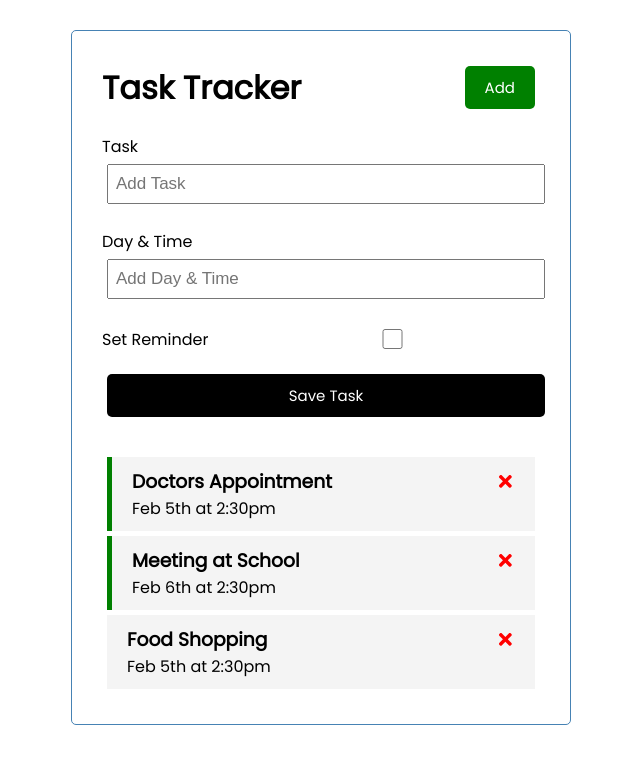
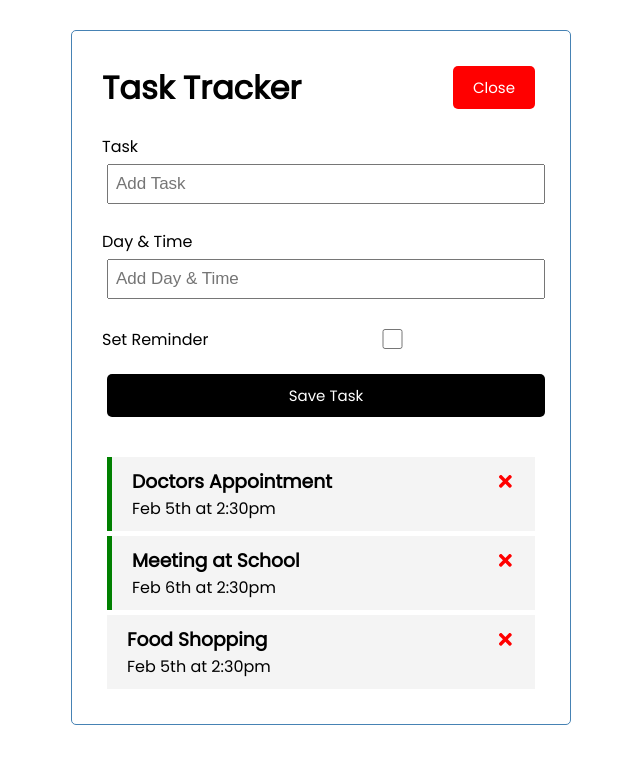
Before and after one commit to mikebrsv/tasktracker, a React (Create React App) app: page / in a window 1280 px wide. Both pictures are taken after a click on the button "Add". Shown: the top 764 px of the page, without its empty margins (319-959 px from the left). Built offline with nearby package versions, Linux system fonts and the light colour scheme.

Commit message:
Toggle Add Form

```diff
--- a/src/App.js
+++ b/src/App.js
@@ -4,6 +4,7 @@
 import AddTask from './components/AddTask';
 
 function App() {
+  const [showAddTask, setShowAddTask] = useState(false)
   const [tasks, setTasks] = useState([
     {
       id: 1,
@@ -25,6 +26,14 @@
     },
   ]);
 
+  // Add Task
+  const addTask = (task) => {
+    const id = Math.floor(Math.random() * 1000) + 1
+
+    const newTask = { id, ...task }
+    setTasks([...tasks, newTask])
+  }
+
   // Delete Task
   const deleteTask = (id) => {
     setTasks(tasks.filter((task) => task.id !== id))
@@ -40,8 +49,11 @@
 
   return (
     <div className='container'>
-      <Header />
-      <AddTask />
+      <Header
+        onAdd={() => setShowAddTask(!showAddTask)}
+        showAdd={showAddTask}
+      />
+      {showAddTask && <AddTask onAdd={addTask} />}
       {tasks.length > 0
         ? <Tasks
           tasks={tasks}
--- a/src/components/AddTask.js
+++ b/src/components/AddTask.js
@@ -1,13 +1,28 @@
 
 import { useState } from "react"
 
-const AddTask = () => {
+const AddTask = ({ onAdd }) => {
   const [text, setText] = useState('')
   const [day, setDay] = useState('')
   const [reminder, setReminder] = useState(false)
 
+  const onSubmit = (e) => {
+    e.preventDefault();
+
+    if (!text) {
+      alert('Please add a task')
+      return
+    }
+
+    onAdd({ text, day, reminder })
+
+    setText('')
+    setDay('')
+    setReminder(false)
+  }
+
   return (
-    <form className='add-form'>
+    <form className='add-form' onSubmit={onSubmit}>
       <div className="form-control">
         <label htmlFor="">Task</label>
         <input
@@ -30,6 +45,7 @@
         <label htmlFor="">Set Reminder</label>
         <input
           type="checkbox"
+          checked={reminder}
           value={reminder}
           onChange={(e) => setReminder(e.currentTarget.checked)}
         />
--- a/src/components/Header.js
+++ b/src/components/Header.js
@@ -1,10 +1,7 @@
 import PropTypes from 'prop-types'
 import Button from './Button'
 
-const Header = ({ title }) => {
-  const onClick = () => {
-    console.log('click');
-  }
+const Header = ({ title, onAdd, showAdd }) => {
 
   return (
     <header className='header'>
@@ -12,7 +9,11 @@
       {/* <h1 style={headingStyle}>{title}</h1> */}
 
       <h1>{title}</h1>
-      <Button color='green' text='Add' onClick={onClick} />
+      <Button
+        color={showAdd ? 'red' : 'green'}
+        text={showAdd ? 'Close' : 'Add'}
+        onClick={onAdd}
+      />
     </header>
   )
 }
```
Also changed, not shown: 1 other file (tests, documents, lock files or other folders). Lines whose indentation alone changed are shown as unchanged.
